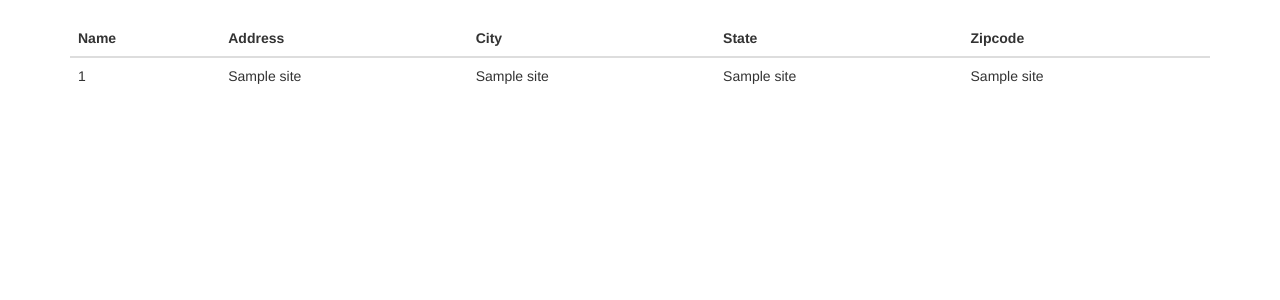
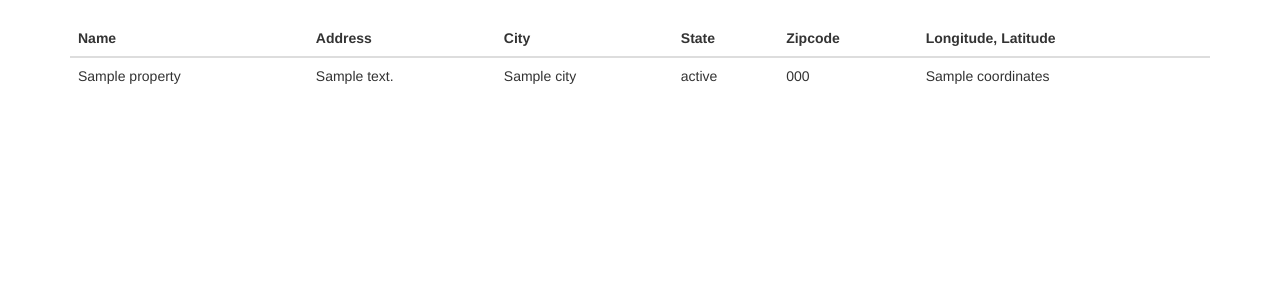
Before and after one commit to jentjr/envirobase, a Flask app: template templates/site.html in a window 1280 px wide. Shown: the part 52-352 px from the top of the page. Run offline with Flask 2, Linux system fonts and the light colour scheme; the template is opened without the code that fills it: most values are stand-ins (such as "Sample title", 1, 10 or a date in 2020); some libraries are stand-ins or nearby versions.

Commit message:
return geojson

```diff
--- a/envirobase.py
+++ b/envirobase.py
@@ -1,5 +1,6 @@
+import json
 import psycopg2
-import psycopg2.extras
+from psycopg2.extras import DictCursor
 from config import config
 from flask_bootstrap import Bootstrap
 from flask import Flask, render_template, request
@@ -26,21 +27,32 @@ def index():
 @app.route("/site")
 def site():
     conn = connect_db()
-    cur = conn.cursor()
+    cur = conn.cursor(cursor_factory = DictCursor)
     try:
-        cur.execute("SELECT site_name, address, city, state, zipcode FROM SITE")
-    except:
-        print("Error executing select")
+        cur.execute(
+            """
+            SELECT row_to_json(fc)
+              FROM ( SELECT 'FeatureCollection' AS type, array_to_json(array_agg(f)) AS features
+              FROM (SELECT 'Feature' AS type
+                 , ST_AsGeoJSON(sg.site_geog)::json AS geometry
+                 , row_to_json((SELECT s FROM (SELECT site_id, site_name, address, city, state, zipcode) AS s
+                    )) AS properties
+               FROM site AS sg   ) AS f )  AS fc
+            """
+        )
+    except (Exception, psycopg2.DatabaseError) as error:
+        print(error)
     sites = cur.fetchall()
+    sites = sites[0][0]
     return render_template("site.html", sites=sites)
 
 @app.route("/parameter")
 def parameter():
     conn = connect_db()
-    cur = conn.cursor()
+    cur = conn.cursor(cursor_factory = DictCursor)
     try:
         cur.execute("SELECT param_cd, group_name, srsname, description, parameter_unit FROM sample_parameter")
-    except:
-        print("Error executing select")
+    except (Exception, psycopg2.DatabaseError) as error:
+        print(error)
     parameters = cur.fetchall()
     return render_template("parameter.html", parameters=parameters)
--- a/templates/base.html
+++ b/templates/base.html
@@ -6,6 +6,13 @@
 {{ super() }}
 <link rel="shortcut icon" href="{{ url_for('static', filename='favicon.ico') }}" type="image/x-icon">
 <link rel="icon" href="{{ url_for('static', filename='favicon.ico') }}" type="image/x-icon">
+<link rel="stylesheet" href="https://unpkg.com/leaflet@1.3.4/dist/leaflet.css"
+   integrity="sha512-puBpdR0798OZvTTbP4A8Ix/l+A4dHDD0DGqYW6RQ+9jxkRFclaxxQb/SJAWZfWAkuyeQUytO7+7N4QKrDh+drA=="
+   crossorigin=""/>
+ <!-- Make sure you put this AFTER Leaflet's CSS -->
+ <script src="https://unpkg.com/leaflet@1.3.4/dist/leaflet.js"
+   integrity="sha512-nMMmRyTVoLYqjP9hrbed9S+FzjZHW5gY1TWCHA5ckwXZBadntCNs8kEqAWdrb9O7rxbCaA4lKTIWjDXZxflOcA=="
+   crossorigin=""></script>
 {% endblock %}
 
 {% block navbar %}
--- a/templates/site.html
+++ b/templates/site.html
@@ -11,16 +11,18 @@
 			<th scope="col">City</th>
 			<th scope="col">State</th>
 			<th scope="col">Zipcode</th>
+			<th scope="col">Longitude, Latitude</th>
 		</tr>
 	</thead>
 	<tbody>
-    {% for site in sites %}
+    {% for site in sites['features'] %}
 	<tr>
-		<td>{{site[0]}}</td>
-		<td>{{site[1]}}</td>
-		<td>{{site[2]}}</td>
-		<td>{{site[3]}}</td>
-		<td>{{site[4]}}</td>
+		<td>{{ site['properties']['site_name'] }}</td>
+		<td>{{ site['properties']['address'] }}</td>
+		<td>{{ site['properties']['city'] }}</td>
+		<td>{{ site['properties']['state'] }}</td>
+		<td>{{ site['properties']['zipcode'] }}</td>
+		<td>{{ site['geometry']['coordinates'] }}</td>
 	</tr>
 	{% endfor %}
 	</tbody>
```
